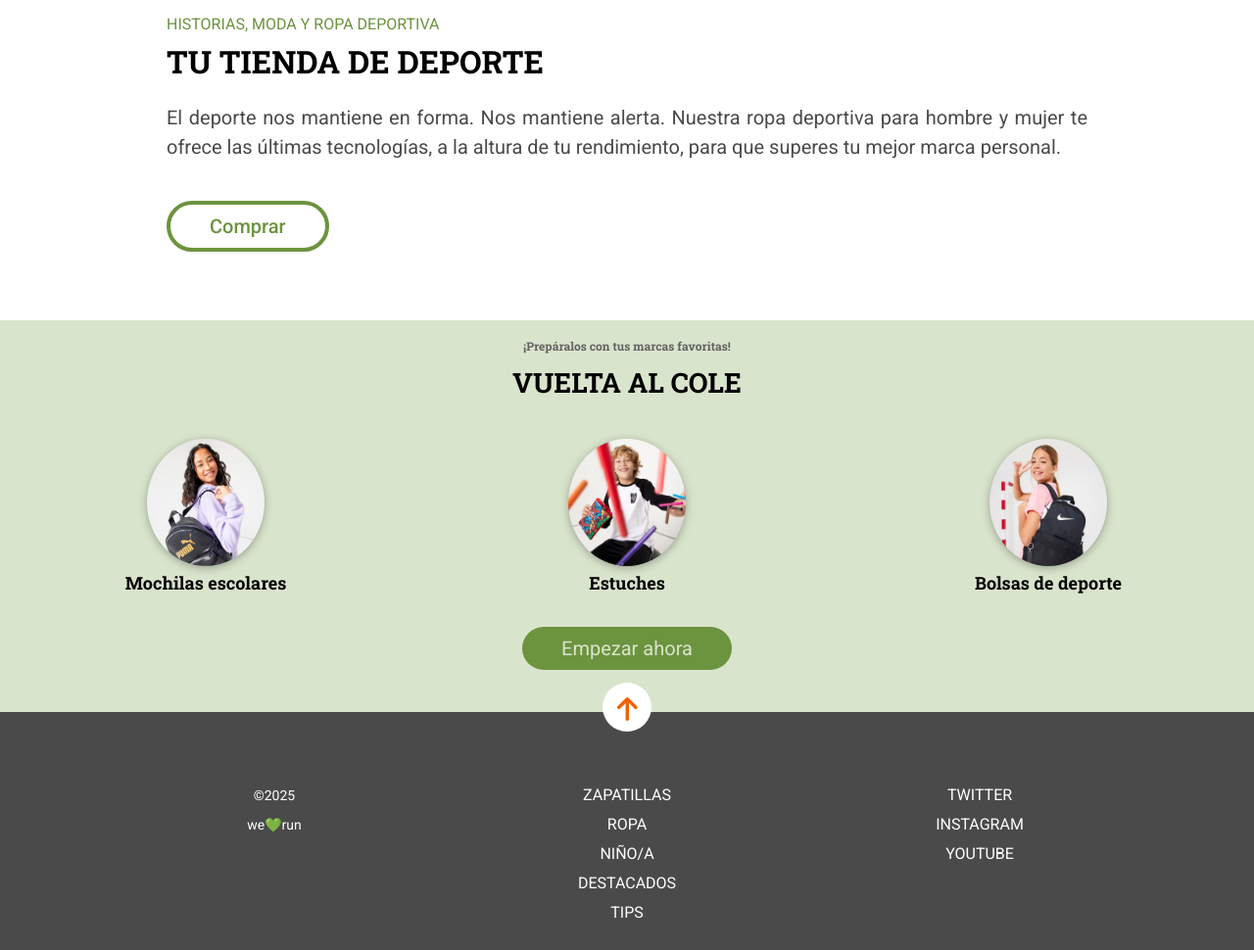
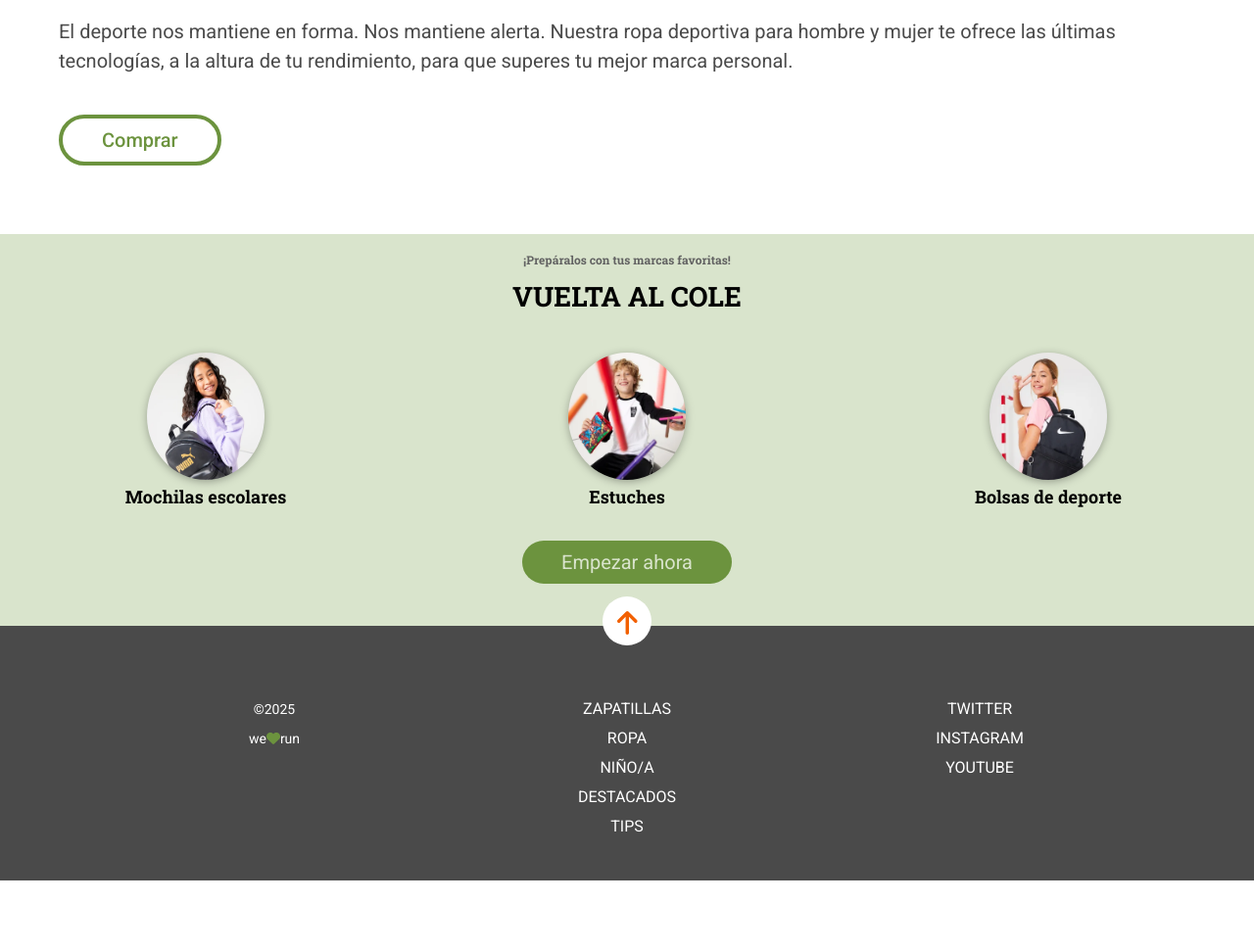
Before and after one commit to Adalab/modulo-1-evaluacion-final-MCarmen-Camacho, a plain HTML site: page index.html in a window 1280 px wide. Shown: the part 918-1888 px from the top of the page at 98% size. After the commit the page ends 1817 px from the top, so only its background shows below. Drawn offline with Linux system fonts and the light colour scheme.

Commit message:
Add very last changes to css stylesheet

```diff
--- a/index.html
+++ b/index.html
@@ -12,6 +12,10 @@
       href="https://fonts.googleapis.com/css2?family=Roboto+Slab:wght@100..900&family=Roboto:ital,wght@0,100..900;1,100..900&display=swap"
       rel="stylesheet"
     />
+    <script
+      src="https://kit.fontawesome.com/66349fc88a.js"
+      crossorigin="anonymous"
+    ></script>
     <link rel="stylesheet" href="./styles/main.css" />
   </head>
   <body>
@@ -97,10 +101,14 @@
       </div>
       <div class="footer__containers">
         <ul class="footer__links">
-        <li><a href="https://adalab.es/" class="link__item">Zapatillas</a></li>
+          <li>
+            <a href="https://adalab.es/" class="link__item">Zapatillas</a>
+          </li>
           <li><a href="https://adalab.es/" class="link__item">Ropa</a></li>
           <li><a href="https://adalab.es/" class="link__item">Niño/a</a></li>
-        <li><a href="https://adalab.es/" class="link__item">Destacados</a></li>
+          <li>
+            <a href="https://adalab.es/" class="link__item">Destacados</a>
+          </li>
           <li><a href="https://adalab.es/" class="link__item">Tips</a></li>
         </ul>
         <ul class="footer__social">
@@ -110,10 +118,11 @@
         </ul>
         <section class="footer__copy">
           &copy;2025
-        <div class="footer__tranform">we&#x1F49A;run</div>
-        </div>
+          <div class="footer__tranform">
+            we<i class="fa-solid fa-heart green__heart"></i>run
           </div>
         </section>
+      </div>
     </footer>
   </body>
 </html>
--- a/styles/main.css
+++ b/styles/main.css
@@ -183,6 +183,7 @@
   font-weight: 400;
   border-radius: 4rem;
   padding: 1rem 4rem;
+  display: inline-block;
 }
 
 .startnow__button:hover {
@@ -261,6 +262,10 @@
   line-height: 3rem;
 }
 
+.green__heart {
+  color: var(--color-primary);
+}
+
 @media (width>768px) {
   .header {
     background-position: 75% center;
@@ -268,7 +273,7 @@
   }
 
   .hero {
-    padding-top: 50rem;
+    padding-top: 35rem;
     padding-inline: 50rem;
   }
 
@@ -289,7 +294,7 @@
 
   .main__aboutstore {
     margin-inline: 3.8rem;
-    margin-inline: 4rem;
+    margin-inline: 2rem;
   }
 
   .main__title {
@@ -303,7 +308,9 @@
   }
 
   .article__paragraph {
+    text-align: left;
     font-size: 2rem;
+    text-wrap: wrap;
   }
 
   .purchase__button {
@@ -377,7 +384,7 @@
   }
 
   .main__aboutstore {
-    margin-inline: 17rem;
+    margin-inline: 6rem;
     margin-block: 4rem;
   }
 }
```
Lines whose indentation alone changed are shown as unchanged.
